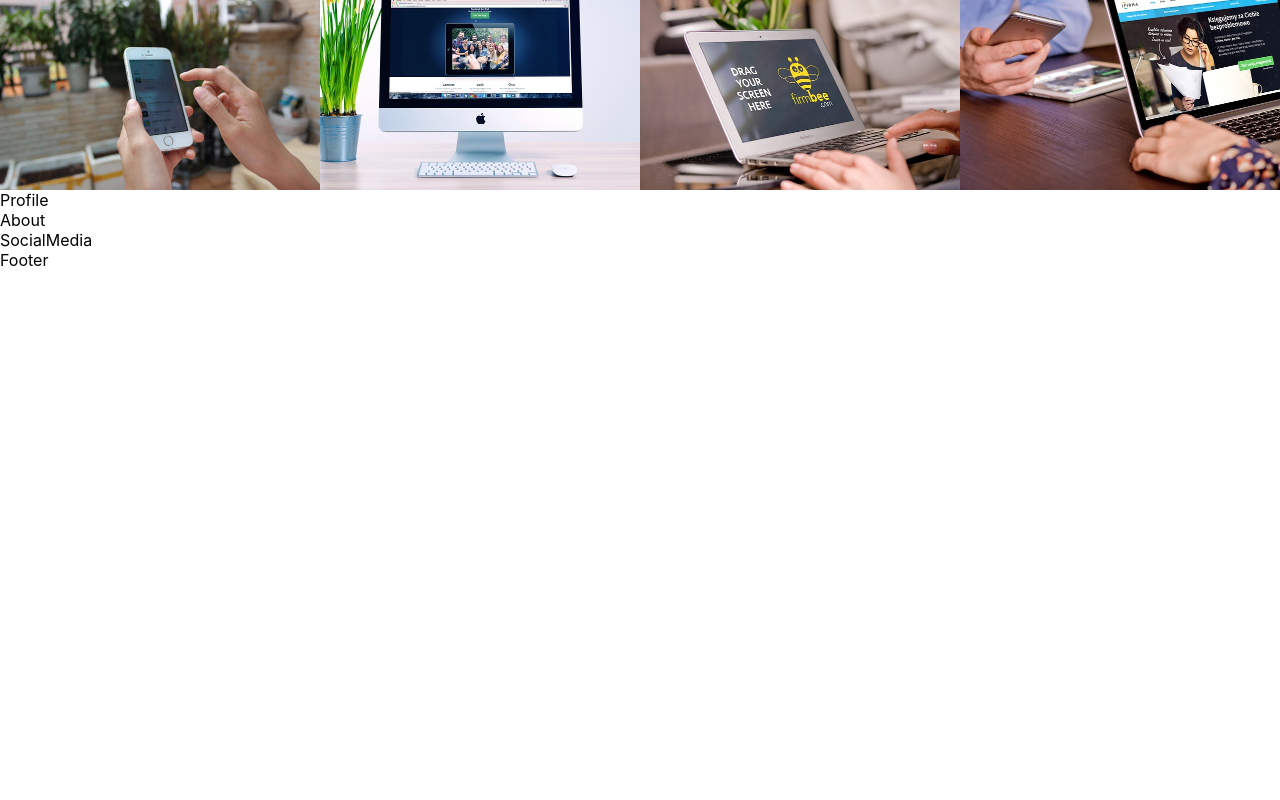
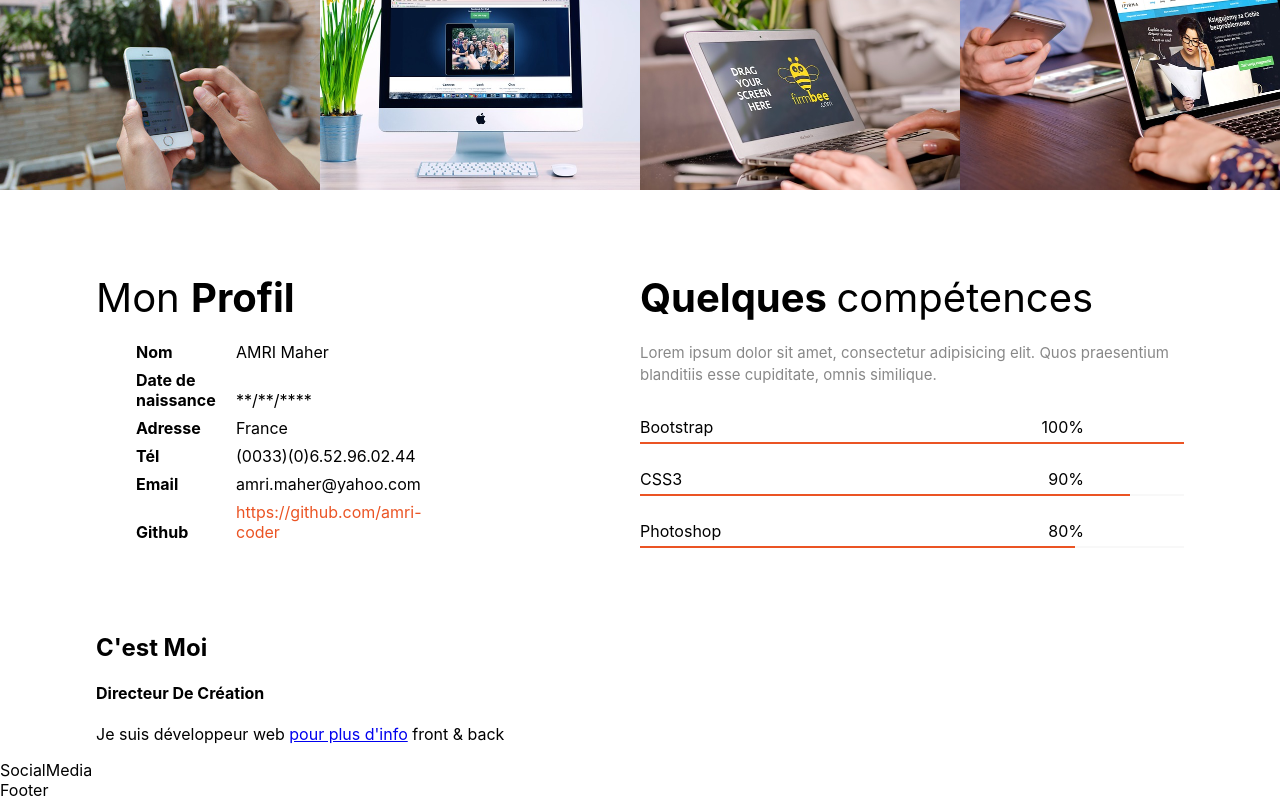
Before and after one commit to amri-coder/ultra, a React (Create React App) app: page / in a window 1280 px wide. Shown: the part 1734-2534 px from the top of the page. Before the commit the page ends 2004 px from the top, so only its background shows below. Built offline with nearby package versions, Linux system fonts and the light colour scheme.

Commit message:
changement

```diff
--- a/src/Components/About/index.js
+++ b/src/Components/About/index.js
@@ -3,8 +3,19 @@ import React from 'react';
 
 const About = () => {
     return (
-        <div>
-            About
+        <div className="creative">
+            <div className="container">
+                <div className="creative-info">
+                    <h2 className="info-title"><span>C'est</span> Moi</h2>
+                    <h4 className="info-dir">Directeur De Création</h4>
+                    <p className="info-desc">
+                    Je suis développeur web <a href="#">pour plus d'info</a> front & back
+                    </p>
+                    <p className="info-desc">
+
+                    </p>
+                </div>
+            </div>
         </div>
     );
 }
--- a/src/Components/Profile/index.js
+++ b/src/Components/Profile/index.js
@@ -1,9 +1,73 @@
 import React from "react";
-
+import './style.css';
 
 const Profile = () => {
 
-    return (<div>Profile</div>);
+    return (
+        <div className="profile_skills">
+            <div className="container">
+                <div className="profile">
+                    <h2 className="profile-title"><span>Mon </span>Profil</h2>
+                    <ul className="profile-list">
+                        <li className="profile-item">
+                            <span>Nom</span>
+                            AMRI Maher
+                        </li>
+                        <li className="profile-item">
+                            <span>Date de naissance</span>
+                            **/**/****
+                        </li>
+                        <li className="profile-item">
+                            <span>Adresse</span>
+                            France
+                        </li>
+                        <li className="profile-item">
+                            <span>Tél</span>
+                            (0033)(0)6.52.96.02.44
+                        </li>
+                        <li className="profile-item">
+                            <span>Email</span>
+                            amri.maher@yahoo.com
+                        </li>
+                        <li className="profile-item">
+                            <span>Github</span>
+                            <span className="web">https://github.com/amri-coder</span>
+                        </li>
+                    </ul>
+                </div>
+
+                <div className="skills">
+                    <h2 className="skills-title">Quelques <span>compétences</span></h2>
+                    <p className="skills-desc">
+                    Lorem ipsum dolor sit amet, consectetur adipisicing elit. Quos praesentium blanditiis esse cupiditate, omnis similique.
+                    </p>
+                    <div className="bar">
+                        <span className="title">Bootstrap</span>
+                        <span className="perc">100%</span>
+                        <div className="parent">
+                            <span className="sp1"></span>
+                        </div>
+                    </div>
+
+                    <div className="bar">
+                        <span className="title">CSS3</span>
+                        <span className="perc">90%</span>
+                        <div className="parent">
+                            <span className="sp2"></span>
+                        </div>
+                    </div>
+
+                    <div className="bar">
+                        <span className="title">Photoshop</span>
+                        <span className="perc">80%</span>
+                        <div className="parent">
+                            <span className="sp3"></span>
+                        </div>
+                    </div>
+                </div>
+
+            </div>
+        </div>);
 
 }
 
--- /dev/null
+++ b/src/Components/Profile/style.css
@@ -0,0 +1,106 @@
+.profile_skills {
+    padding: 50px 0;
+    overflow: hidden;
+}
+
+.profile_skills .profile {
+    width: 50%;
+    float: left;
+}
+
+.profile_skills .profile .profile-list {
+    list-style: none
+}
+
+.profile_skills .profile .profile-list .profile-item {
+    margin-bottom: 8px
+}
+
+.profile_skills .profile .profile-list .profile-item span{
+    display: inline-block;
+    width: 100px;
+    font-weight: bold
+}
+
+.profile_skills .profile .profile-list .profile-item span.web {
+    font-weight: normal;
+    color: #eb5424
+}
+
+.profile_skills .skills {
+    width: 50%;
+    float: left;
+}
+
+.profile_skills .skills .skills-desc {
+    font-size: 15px;
+    color: #888;
+    line-height: 1.5;
+    margin-bottom: 20px
+}
+
+.profile_skills .skills .bar {
+    overflow: hidden;
+    padding: 10px 0;
+    margin-bottom: 10px
+}
+
+.profile_skills .skills .bar .title {
+    float: left;
+}
+
+.profile_skills .skills .bar .perc {
+    float: right;
+    margin-right: 100px
+}
+
+.profile_skills .skills .bar .parent {
+    height: 2px;
+    clear: both;
+    background: #f8f8f8;
+    position: relative;
+    top: 5px
+}
+
+.profile_skills .skills .bar .parent span {
+    background: #eb5424;
+    position: absolute;
+    display: block;
+    top: 0;
+    left: 0;
+    bottom: 0
+}
+
+.profile_skills .skills .bar .parent span.sp1 {
+    width: 100%;
+}
+
+.profile_skills .skills .bar .parent span.sp2 {
+    width: 90%;
+}
+
+.profile_skills .skills .bar .parent span.sp3 {
+    width: 80%;
+}
+
+.profile_skills .profile .profile-title,
+.profile_skills .skills .skills-title{
+    font-size: 40px;
+    margin-bottom: 20px
+}
+
+.profile_skills .profile .profile-title span,
+.profile_skills .skills .skills-title span{
+    font-weight: normal;
+}
+
+@media (max-width:768px) {
+    .profile_skills .profile ,
+    .profile_skills .skills {
+        width: 100%;
+        float: none
+    }
+    .profile_skills .profile {
+        margin-bottom: 20px
+    }
+}
```
Also changed, not shown: src/Components/Profile/style.js (deleted).
